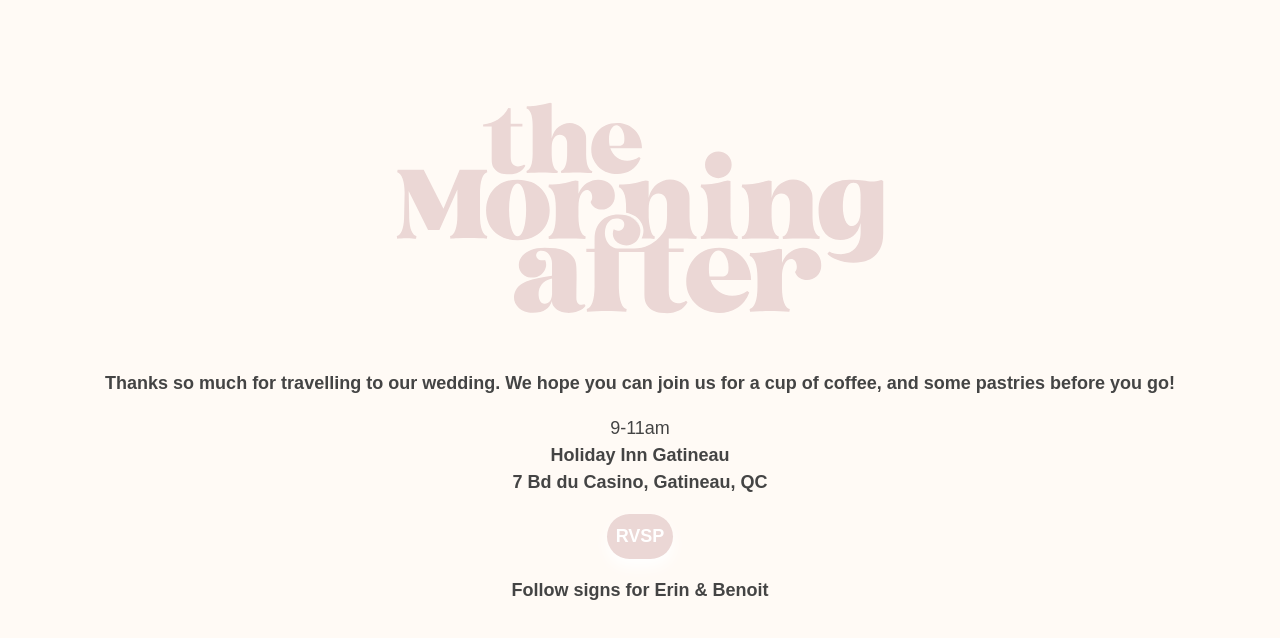
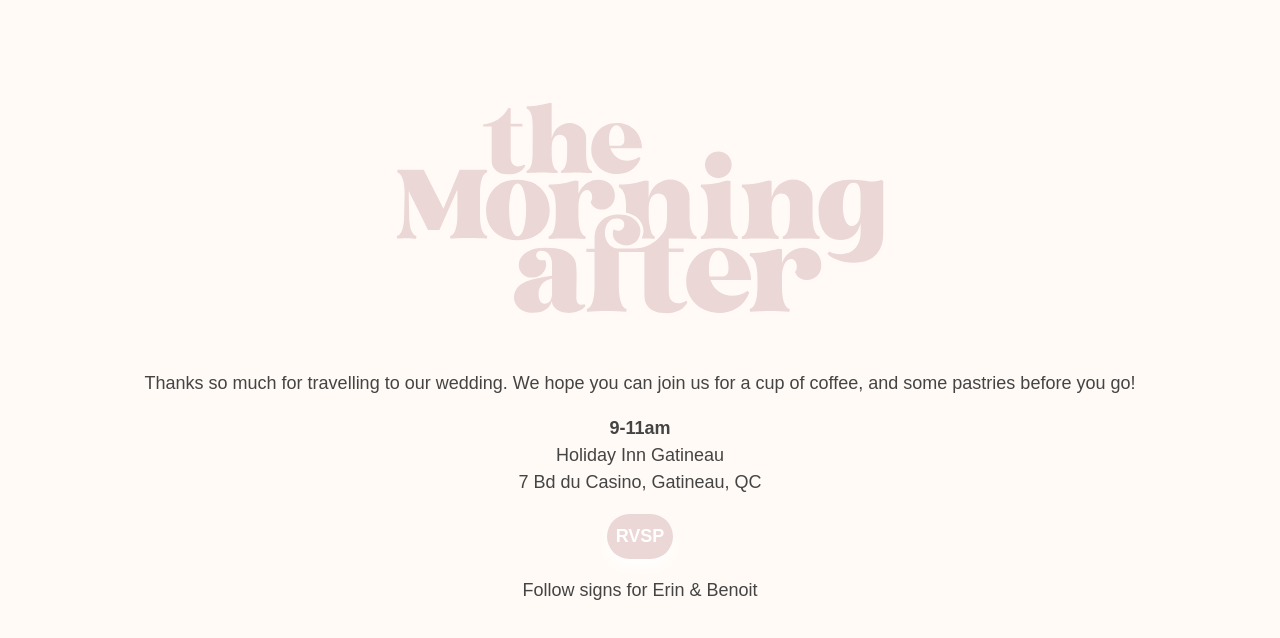
Before and after one commit to martenbjork/erin-and-benoit, a Next.js app: page /morningafter in a window 1280 px wide. Shown: the top 638 px of the page. Built offline with nearby package versions, Linux system fonts and the light colour scheme.

Commit message:
Update TheMorningAfter.module.scss

```diff
--- a/src/styles/TheMorningAfter.module.scss
+++ b/src/styles/TheMorningAfter.module.scss
@@ -9,9 +9,14 @@
     margin-bottom: 2rem;
   }
 
+  h1 {
+    font-weight: 600;
+    font-size: 1rem;
+  }
+
   p {
     margin-bottom: 1rem;
-    font-weight: 600;
+    font-weight: 400;
   }
 
   a {
```
